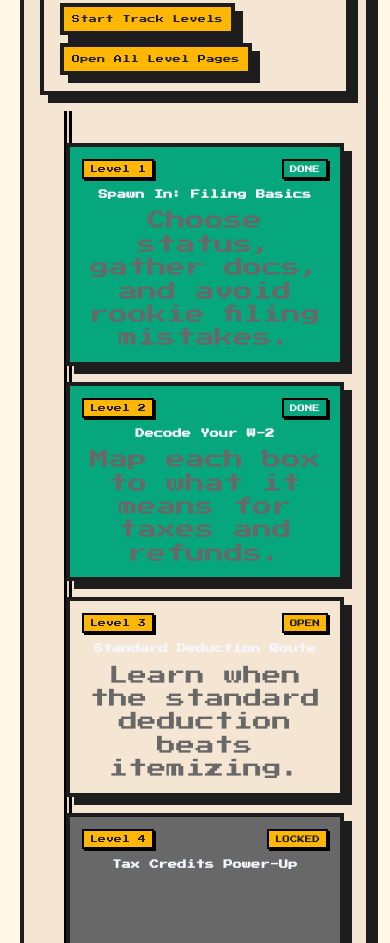
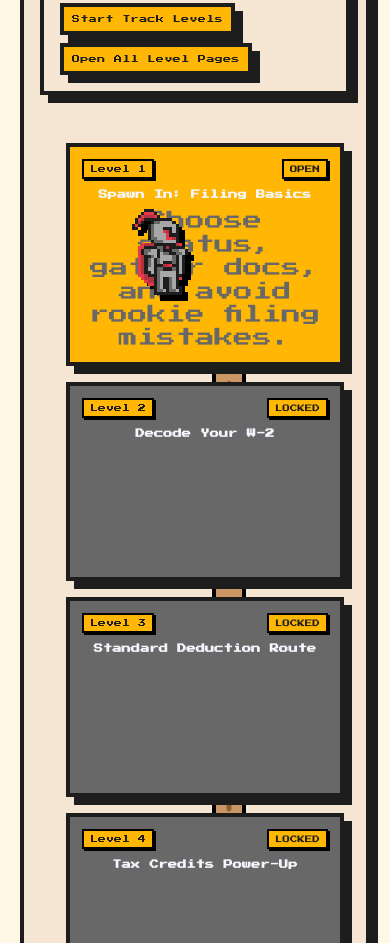
Before and after one commit to Thomas-writes/HackKU-26, a plain HTML site: page roadmap.html in a window 390 px wide. Shown: the part 1057-2000 px from the top of the page. Drawn offline with Linux system fonts and the light colour scheme.

Commit message:
Changes and added knight sprite

```diff
--- a/levels/level-base.css
+++ b/levels/level-base.css
@@ -38,7 +38,7 @@ body {
 }
 
 .page {
-  max-width: 1040px;
+  max-width: 1320px;
   margin: 0 auto;
   padding: 24px 16px 48px;
 }
@@ -97,11 +97,16 @@ body {
   padding: 16px;
   background: var(--parchment-cream);
   position: relative;
+  margin-right: 320px;
 }
 
 .goblin-hud {
-  position: relative;
-  margin-bottom: 14px;
+  position: fixed;
+  right: 24px;
+  top: 50%;
+  transform: translateY(-50%);
+  width: 284px;
+  z-index: 20;
   padding: 14px;
   background: var(--aged-scroll);
 }
@@ -109,8 +114,7 @@ body {
 .goblin-banner {
   display: flex;
   align-items: center;
-  justify-content: space-between;
-  gap: 12px;
+  justify-content: center;
   background: var(--goblin-shadow);
   color: var(--pixel-white);
   border: 4px solid var(--shadow-black);
@@ -118,32 +122,23 @@ body {
   padding: 10px 12px;
 }
 
-.goblin-kicker,
-.goblin-counter {
+.goblin-kicker {
   font-size: 0.5rem;
   line-height: 1.6;
 }
 
 .goblin-kicker {
   color: var(--gold-coin);
-  margin-bottom: 4px;
-}
-
-.goblin-caption {
-  font-size: 0.42rem;
-  line-height: 1.6;
-}
-
-.goblin-caption-tight {
-  color: var(--stone-gray);
+  margin: 0;
 }
 
 .goblin-health {
   display: flex;
-  flex-wrap: wrap;
-  justify-content: flex-end;
+  flex-wrap: nowrap;
+  justify-content: center;
   gap: 6px;
-  max-width: 280px;
+  width: 100%;
+  overflow: hidden;
 }
 
 .goblin-heart {
@@ -166,10 +161,9 @@ body {
 }
 
 .goblin-battlefield {
-  display: flex;
-  align-items: center;
-  gap: 14px;
-  flex-wrap: wrap;
+  display: grid;
+  justify-items: center;
+  gap: 12px;
   margin-top: 12px;
 }
 
@@ -290,12 +284,6 @@ body {
 .goblin-art.defeated {
   filter: grayscale(1);
   opacity: 0.75;
-}
-
-.goblin-status {
-  display: grid;
-  gap: 8px;
-  min-width: 220px;
 }
 
 .sword-layer {
@@ -813,6 +801,17 @@ body {
 }
 
 @media (max-width: 720px) {
+  .main {
+    margin-right: 0;
+  }
+
+  .goblin-hud {
+    position: static;
+    transform: none;
+    width: 100%;
+    margin-bottom: 14px;
+  }
+
   .brand {
     font-size: 0.6rem;
   }
--- a/roadmap.html
+++ b/roadmap.html
@@ -265,20 +265,41 @@
 		.path {
 			position: absolute;
 			top: 0;
-			left: 50%;
-			width: 8px;
+			left: 0;
+			width: 100%;
 			height: 100%;
-			transform: translateX(-50%);
-			background: repeating-linear-gradient(
-				to bottom,
-				#1d2f4e,
-				#1d2f4e 18px,
-				#385482 18px,
-				#385482 36px
-			);
-			border-left: 3px solid #000;
-			border-right: 3px solid #000;
+			pointer-events: none;
 			z-index: 1;
+		}
+
+		.path svg {
+			width: 100%;
+			height: 100%;
+			display: block;
+		}
+
+		.road-spline-under {
+			stroke: #000;
+			stroke-width: 34;
+			fill: none;
+			stroke-linecap: round;
+			stroke-linejoin: round;
+		}
+
+		.road-spline-main {
+			stroke: #c99664;
+			stroke-width: 26;
+			fill: none;
+			stroke-linecap: round;
+			stroke-linejoin: round;
+		}
+
+		.road-spline-dots {
+			stroke: #8b603a;
+			stroke-width: 5;
+			fill: none;
+			stroke-linecap: round;
+			stroke-dasharray: 2 16;
 		}
 
 		.lesson {
@@ -308,11 +329,13 @@
 		.node {
 			width: min(310px, 90%);
 			border: 4px solid #000;
-			box-shadow: 0 6px 0 #000;
+			box-shadow: 0 8px 0 #000;
 			background: #2a3f62;
 			padding: 12px;
 			cursor: pointer;
 			transition: transform 0.13s ease;
+			position: relative;
+			z-index: 4;
 		}
 
 		.node:hover {
@@ -433,6 +456,38 @@
 			animation-delay: calc(var(--i, 0) * 0.06s);
 		}
 
+		.knight-marker {
+			position: absolute;
+			top: 50%;
+			width: 120px;
+			height: 120px;
+			object-fit: contain;
+			image-rendering: pixelated;
+			z-index: 5;
+			border: none !important;
+			box-shadow: none !important;
+			background: transparent !important;
+			filter: drop-shadow(6px 6px 0 #000) !important;
+			animation: knightBob 1.2s steps(2, end) infinite;
+		}
+
+		.lesson.left .knight-marker,
+		.lesson.center .knight-marker {
+			right: 140px;
+			transform: translateY(-50%);
+		}
+
+		.lesson.right .knight-marker {
+			left: 140px;
+			transform: translateY(-50%) scaleX(-1);
+		}
+
+		@keyframes knightBob {
+			0% { margin-top: -2px; }
+			50% { margin-top: 2px; }
+			100% { margin-top: -2px; }
+		}
+
 		@media (max-width: 940px) {
 			.layout {
 				grid-template-columns: 1fr;
@@ -459,6 +514,14 @@
 				justify-content: center;
 				padding-left: 0;
 				padding-right: 0;
+			}
+
+			.lesson .knight-marker {
+				left: auto;
+				right: -96px;
+				width: 88px;
+				height: 88px;
+				transform: translateY(-50%);
 			}
 
 			.path {
@@ -500,6 +563,10 @@
 			animation: none !important;
 			transition: none !important;
 			text-shadow: none !important;
+		}
+
+		.knight-marker {
+			animation: knightBob 1.2s steps(2, end) infinite !important;
 		}
 
 		body {
@@ -565,6 +632,12 @@
 			color: var(--pixel-white) !important;
 		}
 
+		.node.open,
+		.tiny-node.open {
+			background: var(--gold-coin) !important;
+			color: var(--shadow-black) !important;
+		}
+
 		.node.locked,
 		.tiny-node.locked {
 			background: var(--stone-gray) !important;
@@ -572,7 +645,6 @@
 			filter: none !important;
 		}
 
-		.path,
 		.xp-meter {
 			background: var(--ancient-paper) !important;
 		}
@@ -684,6 +756,7 @@
 		];
 
 		const pattern = ["center", "left", "right", "left", "center", "right"];
+		const progressKey = "taxquest-progress-v1";
 		let currentTrack = tracks[0];
 		let xp = 120;
 
@@ -727,6 +800,49 @@
 			investor1099b: "levels/investor1099b-level-1.html"
 		};
 
+		function readProgress() {
+			try {
+				return JSON.parse(window.localStorage.getItem(progressKey) || "{}");
+			} catch (_err) {
+				return {};
+			}
+		}
+
+		function levelFile(trackKey, index) {
+			const url = trackLessonUrls[trackKey]?.[index] || "";
+			return url.split("/").pop();
+		}
+
+		function isLevelDone(trackKey, index) {
+			const file = levelFile(trackKey, index);
+			if (!file) return false;
+			const progress = readProgress();
+			return Boolean(progress[file] && progress[file].completed);
+		}
+
+		function lessonState(trackKey, index) {
+			if (isLevelDone(trackKey, index)) {
+				return "done";
+			}
+
+			if (index === 0) {
+				return "open";
+			}
+
+			return isLevelDone(trackKey, index - 1) ? "open" : "locked";
+		}
+
+		function nextTrackUrl(trackKey) {
+			const urls = trackLessonUrls[trackKey] || [];
+			for (let index = 0; index < urls.length; index += 1) {
+				const state = lessonState(trackKey, index);
+				if (state === "open") {
+					return urls[index];
+				}
+			}
+			return urls[urls.length - 1] || trackStartMap[trackKey] || "levels/index.html";
+		}
+
 		function drawTracks() {
 			trackList.innerHTML = "";
 			tracks.forEach((track) => {
@@ -746,7 +862,7 @@
 		function drawHeader() {
 			trackTitle.textContent = currentTrack.title;
 			trackDescription.textContent = currentTrack.description;
-			startTrackLink.href = trackStartMap[currentTrack.key] || "levels/index.html";
+			startTrackLink.href = nextTrackUrl(currentTrack.key);
 			focusChips.innerHTML = "";
 			currentTrack.focus.forEach((item) => {
 				const chip = document.createElement("span");
@@ -760,41 +876,115 @@
 			const path = roadmap.querySelector(".path");
 			roadmap.innerHTML = "";
 			roadmap.appendChild(path);
+			const stateList = [];
 
 			currentTrack.lessons.forEach((lesson, index) => {
+				const state = lessonState(currentTrack.key, index);
+				stateList.push(state);
 				const wrap = document.createElement("article");
 				const pos = pattern[index % pattern.length];
 				wrap.className = `lesson ${pos}`;
 
 				const node = document.createElement("button");
 				node.type = "button";
-				node.className = `node ${lesson.state}`;
+				node.className = `node ${state}`;
 				node.style.setProperty("--i", String(index));
-				node.setAttribute("aria-label", `${lesson.title} ${lesson.state}`);
+				node.setAttribute("aria-label", `${lesson.title} ${state}`);
 				const lessonUrl = trackLessonUrls[currentTrack.key]?.[index];
 
 				node.innerHTML = `
 					<div class="node-top">
 						<span class="badge">${lesson.type}</span>
-						<span class="status">${lesson.state.toUpperCase()}</span>
+						<span class="status">${state.toUpperCase()}</span>
 					</div>
 					<h3>${lesson.title}</h3>
 					<p>${lesson.detail}</p>
 				`;
 
 				node.addEventListener("click", () => {
-					if (lesson.state === "locked") {
+					if (state === "locked") {
 						lessonPrompt.textContent = "This lesson is locked. Beat the previous level first!";
 						return;
 					}
 
-						lessonPrompt.textContent = `Opening ${lesson.title}...`;
-						window.location.href = lessonUrl || "levels/index.html";
+					lessonPrompt.textContent = `Opening ${lesson.title}...`;
+					window.location.href = lessonUrl || "levels/index.html";
 				});
 
 				wrap.appendChild(node);
 				roadmap.appendChild(wrap);
 			});
+
+			renderWindingPath();
+			placeKnight(stateList);
+		}
+
+		function renderWindingPath() {
+			const path = roadmap.querySelector(".path");
+			if (!path) return;
+
+			const lessons = Array.from(roadmap.querySelectorAll(".lesson"));
+			if (!lessons.length) {
+				path.innerHTML = "";
+				return;
+			}
+
+			const roadmapRect = roadmap.getBoundingClientRect();
+			const points = lessons.map((lesson) => {
+				const node = lesson.querySelector(".node");
+				const rect = node.getBoundingClientRect();
+				return {
+					x: rect.left - roadmapRect.left + rect.width / 2,
+					y: rect.top - roadmapRect.top + rect.height / 2
+				};
+			});
+
+			if (!points.length) {
+				path.innerHTML = "";
+				return;
+			}
+
+			const tension = 0.28;
+			let d = `M ${points[0].x.toFixed(2)} ${points[0].y.toFixed(2)}`;
+			for (let index = 0; index < points.length - 1; index += 1) {
+				const prev = points[index - 1] || points[index];
+				const current = points[index];
+				const next = points[index + 1];
+				const next2 = points[index + 2] || next;
+
+				const cp1x = current.x + (next.x - prev.x) * tension;
+				const cp1y = current.y + (next.y - prev.y) * tension;
+				const cp2x = next.x - (next2.x - current.x) * tension;
+				const cp2y = next.y - (next2.y - current.y) * tension;
+
+				d += ` C ${cp1x.toFixed(2)} ${cp1y.toFixed(2)}, ${cp2x.toFixed(2)} ${cp2y.toFixed(2)}, ${next.x.toFixed(2)} ${next.y.toFixed(2)}`;
+			}
+
+			path.innerHTML = `
+				<svg viewBox="0 0 ${roadmap.clientWidth} ${roadmap.clientHeight}" preserveAspectRatio="none" aria-hidden="true">
+					<path class="road-spline-under" d="${d}"></path>
+					<path class="road-spline-main" d="${d}"></path>
+					<path class="road-spline-dots" d="${d}"></path>
+				</svg>
+			`;
+		}
+
+		function placeKnight(stateList) {
+			const lessons = Array.from(roadmap.querySelectorAll(".lesson"));
+			if (!lessons.length) return;
+
+			let targetIndex = stateList.findIndex((state) => state === "open");
+			if (targetIndex < 0) {
+				targetIndex = stateList.length - 1;
+			}
+
+			if (targetIndex < 0 || !lessons[targetIndex]) return;
+
+			const knight = document.createElement("img");
+			knight.className = "knight-marker";
+			knight.src = "knight.png";
+			knight.alt = "Knight marker";
+			lessons[targetIndex].appendChild(knight);
 		}
 
 		function updateXP() {
@@ -806,7 +996,12 @@
 		drawTracks();
 		drawHeader();
 		drawRoadmap();
+		lessonPrompt.textContent = "Open lessons are gold. Completed lessons are green. Finish a level to unlock the next.";
 		updateXP();
+
+		window.addEventListener("resize", () => {
+			renderWindingPath();
+		});
 	</script>
 </body>
 </html>
```
Also changed, not shown: levels/level-base.js (+34 -14 lines), knight-original.png (added), knight-pretrim.png (added), knight.png (added).
